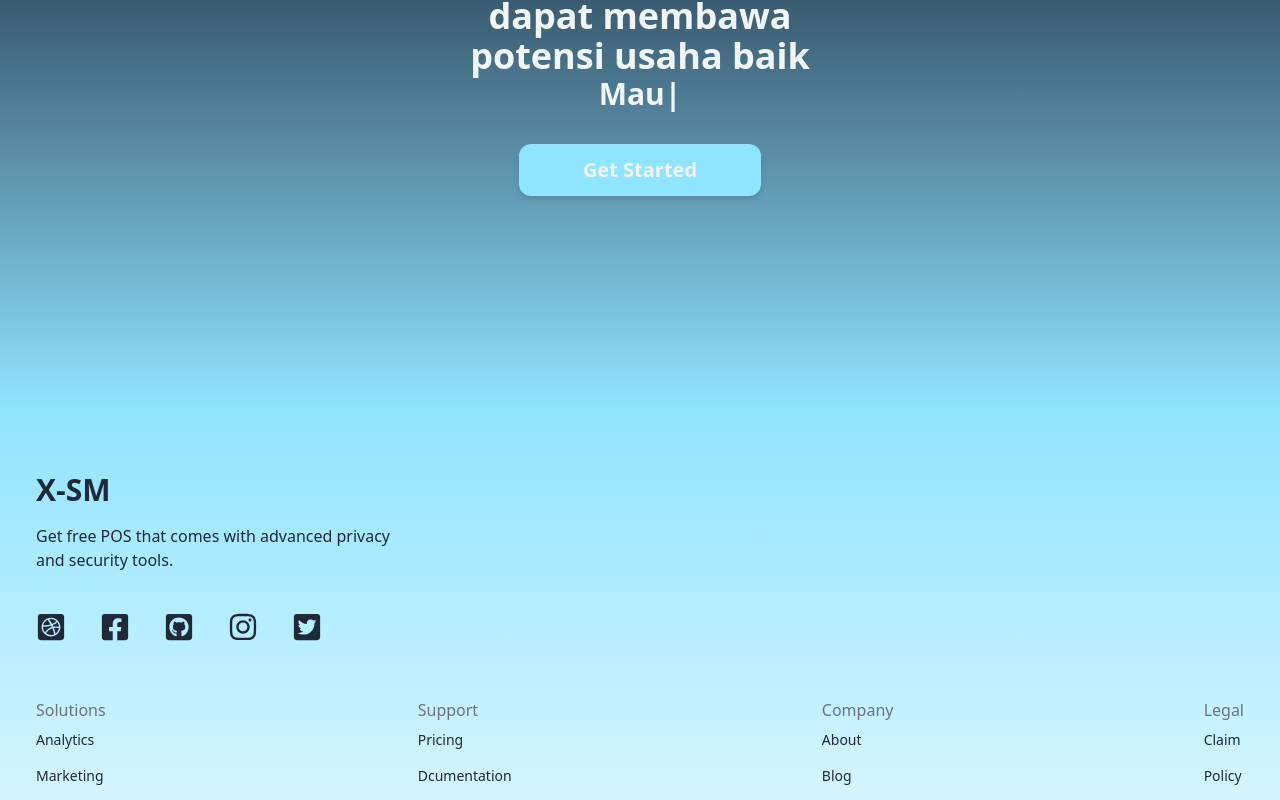
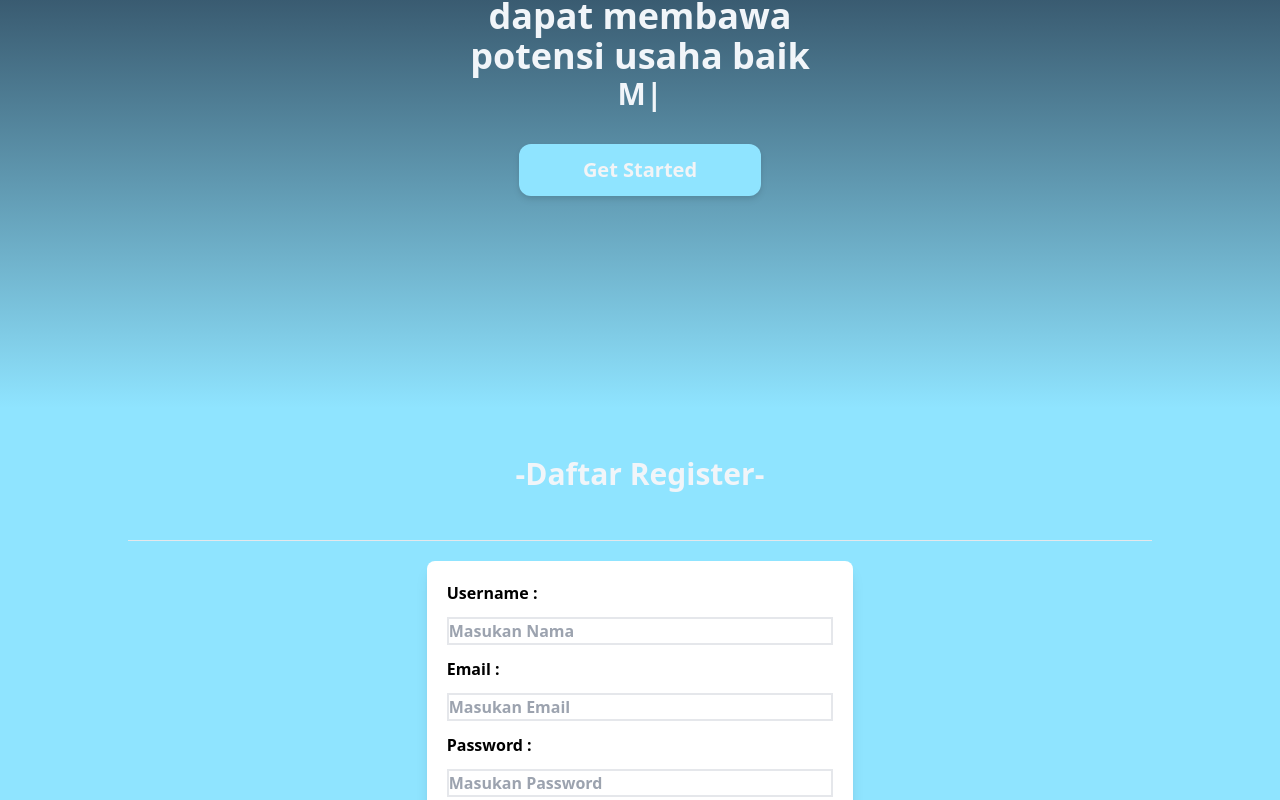
Before and after one commit to herlandi619/samurai-pos-x, a React (Create React App) app: page /BlogPost in a window 1280 px wide. Shown: the part 300-1100 px from the top of the page. Built offline with nearby package versions, Linux system fonts and the light colour scheme; data requests are answered from the project's data file.

Commit message:
fitur API

```diff
--- /dev/null
+++ b/db.json
@@ -0,0 +1,18 @@
+{
+  "posts": [
+    {
+      "id": 1678154535577,
+      "title": "renold herlandi",
+      "password": "herland002",
+      "userId": 1,
+      "email": "herlandi619@gmail.com"
+    },
+    {
+      "id": 1678154558511,
+      "title": "vava alamsyah2",
+      "password": "vava002",
+      "userId": 1,
+      "email": "vavalamsyah@gmail.com"
+    }
+  ]
+}
--- a/package.json
+++ b/package.json
@@ -8,6 +8,7 @@
     "@testing-library/react": "^13.4.0",
     "@testing-library/user-event": "^13.5.0",
     "aos": "^2.3.4",
+    "axios": "^1.3.4",
     "react": "^18.2.0",
     "react-dom": "^18.2.0",
     "react-icons": "^4.7.1",
--- a/src/App.jsx
+++ b/src/App.jsx
@@ -1,4 +1,4 @@
-import { BrowserRouter as Router, Routes, Route } from 'react-router-dom'
+import { BrowserRouter as Router, Routes, Route, Link } from 'react-router-dom'
 
 import Typed from 'react-typed';
 
@@ -7,7 +7,7 @@ import Hero from "./Components/Hero"
 import About from "./Components/About"
 import Blogs from './Components/Blogs'
 import Contacts from './Components/Contacts'
-
+import BlogPost from './Components/BlogPost';
 
 import Footer from './Components/Footer'
 import bg from './img/moka.jpg'
@@ -16,6 +16,7 @@ import bg from './img/moka.jpg'
 import AOS from 'aos';
 import 'aos/dist/aos.css';
 import React, { useEffect } from 'react'
+
 
 const App = () => {
 
@@ -51,13 +52,15 @@ const App = () => {
 
 
           <span className='flex justify-center p-5'>
-          <button data-aos="fade-up" className='mx-auto py-3 px-16 bg-[#8FE4FF] text-gray-100 font-bold text-xl rounded-xl drop-shadow-md mt-3 hover:scale-105 duration-300 '>Get Started</button>
+
+          <Link data-aos="fade-up" to='blogpost' className='mx-auto py-3 px-16 bg-[#8FE4FF] text-gray-100 font-bold text-xl rounded-xl drop-shadow-md mt-3 hover:scale-105 duration-300 '>Get Started</Link>
+
+          {/* <Link className="p-5 pt-7 text-xl font-[Golos] hover:text-slate-300 duration-500" to='blogpost'>Get Strated</Link> */}
+
           </span>
           <div className='py-12'></div>
         </div>
         </div>
-
-
 
         <Routes>
             <Route path='/' exact element={<Hero />} />
@@ -65,6 +68,7 @@ const App = () => {
             <Route path='/about' element={<About />} />
             <Route path='/blogs' element={<Blogs />} />
             <Route path='/contacts' element={<Contacts />} />
+            <Route path='/BlogPost' element={<BlogPost />} />
         </Routes>
 
         <Footer />
--- a/src/Components/About.jsx
+++ b/src/Components/About.jsx
@@ -41,7 +41,7 @@ Kami juga paham bahwa sebuah ekosistem solusi usaha harus diciptakan sehingga Mo
 
     <div className='p-16 mx-auto lg:w-1/2'>
 
-      <img data-aos="fade-left" src={topeng} alt="about" width={270} className='mx-auto' />
+      <img data-aos="fade-left" src={topeng} alt="about" width={270} className='mx-auto hover:csa' />
 
       <p data-aos="fade-left" className="py-5 text-base text-slate-700 md:text-xl">Itulah kenapa kami mendesain sebuah aplikasi kasir yang bisa diunduh dari handphone dengan dasbor untuk memantau laporan penjualan harian secara real-time.</p>
 
--- /dev/null
+++ b/src/Components/BlogPost.jsx
@@ -0,0 +1,170 @@
+import React, { Component, Fragment } from 'react';
+import Post from './Post';
+import axios from 'axios';
+
+class BlogPost extends Component {
+
+    state = {
+        post: [],
+        formBlogPost: {
+            id: 1,
+            title: '',
+            password: '',
+            email: '',
+            userId: 1
+        },
+        isUpdate: false
+    }
+
+    getPostAPI = () => {
+        axios.get('http://localhost:3004/posts?_sort=id&_order=desc').then((res) =>{
+            this.setState({
+                post: res.data
+            })
+        })
+    }
+
+    postDataToAPI = () => {
+        axios.post('http://localhost:3004/posts', this.state.formBlogPost).then((res) =>{
+            console.log(res);
+            this.getPostAPI();
+            this.setState({
+                formBlogPost: {
+                    id: 1,
+                    title: '',
+                    password: '',
+                    email: '',
+                    userId: 1
+                },
+            })
+        }, (err) => {
+            console.log('error: ', err);
+        })
+    }
+
+    putDataToAPI = () => {
+        axios.put(`http://localhost:3004/posts/${this.state.formBlogPost.id}`, this.state.formBlogPost).then(res => {
+          console.log(res);
+          this.getPostAPI();
+          this.setState({
+            isUpdate: false,
+            formBlogPost: {
+                id: 1,
+                title: '',
+                password: '',
+                email: '',
+                userId: 1
+            },
+          })
+      })
+  }
+
+
+    handleRemove = (data) => {
+
+            axios.delete(`http://localhost:3004/posts/${data}`)
+            .then((res) =>{
+               this.getPostAPI()
+            })
+    }
+
+    handleUpdate = (data) => {
+        console.log(data)
+        this.setState({
+            formBlogPost: data,
+            isUpdate: true
+        })
+    }
+
+
+    handleFormChange = (event) => {
+
+        let formBlogPostNew = {...this.state.formBlogPost};
+        let timestamp = new Date().getTime();
+
+        if(!this.state.isUpdate){
+            formBlogPostNew['id'] = timestamp;
+        }
+
+        formBlogPostNew[event.target.name] = event.target.value;
+
+        this.setState({
+            formBlogPost: formBlogPostNew
+        })
+    }
+
+    handleSubmit = () => {
+        if(this.state.isUpdate){
+         this.putDataToAPI()
+        } else {
+         this.postDataToAPI();
+        }
+     }
+
+
+    handleDetail = (id) => {
+        this.props.history.push(`/detail-post/${id}`);
+    }
+
+    componentDidMount(){
+    //     fetch('https://jsonplaceholder.typicode.com/posts')
+    //   .then(response => response.json())
+    //   .then(json => {
+    //     this.setState({
+    //         post: json
+    //     })
+    //   })
+        // axios.get(' http://localhost:3004/posts').then((result) =>{
+        //         this.setState({
+        //             post: result.data
+        //         })
+        //     })
+
+        this.getPostAPI();
+
+    }
+
+    render() {
+        return (
+            <div className='bg-[#8FE4FF]'>
+               <div>
+                    <div className='w-[80%] mx-auto'>
+                    <p className='font-semibold text-3xl text-slate-100 text-center p-12 mx-auto'>-Daftar Register-</p>
+                    <hr className='mx-auto'/>
+                    </div>
+                </div>
+
+
+                <div className='grid w-2/3 md:w-1/3 xl:w-1/3 mx-auto  p-5 rounded-lg shadow-lg bg-white my-5 font-semibold'>
+                    <label htmlFor="title" className=''>Username :</label>
+                    <input type="text" name='title' value={this.state.formBlogPost.title} placeholder='Masukan Nama' className='border-2 my-3 ' onChange={this.handleFormChange} />
+
+                    <label htmlFor="title" className=''>Email :</label>
+                    <input type="text" name='email' value={this.state.formBlogPost.email} placeholder='Masukan Email' className='border-2 my-3 ' onChange={this.handleFormChange} />
+
+                    <label htmlFor="title" className=''>Password :</label>
+                    <input type="text" name='password' value={this.state.formBlogPost.password} placeholder='Masukan Password' className='border-2 my-3 ' onChange={this.handleFormChange} />
+
+                    <button className='btn-submit  bg-red-500 rounded-lg text-white hover:scale-105 mx-auto w-[120px] h-[40px] duration-100' onClick={this.handleSubmit} >Submit</button>
+                </div>
+
+                <div>
+                    <div className='w-[80%] mx-auto'>
+                    <p className='font-semibold text-3xl text-slate-100 text-center p-12 mx-auto'>-List Register-</p>
+                    <hr className='mx-auto'/>
+                    </div>
+                </div>
+
+              {
+                this.state.post.map(post => {
+                    return <Post key={post.id} data={post} remove={this.handleRemove} update={this.handleUpdate} />
+                })
+              }
+
+            </div>
+
+        );
+    }
+}
+
+export default BlogPost;
--- a/src/Components/Hero.jsx
+++ b/src/Components/Hero.jsx
@@ -5,6 +5,7 @@ import hero from '../img/hero.png'
 //aos
 import AOS from 'aos';
 import 'aos/dist/aos.css';
+import { Link } from 'react-router-dom';
 
 const Hero = () => {
 
@@ -27,7 +28,7 @@ const Hero = () => {
             <h3 className='text-slate-700  text-center my-5 md:text-md lg:text-xl'>Kami Membantu Bisnis Anda Mempercepat Proses Penjualan Dengan Aplikasi Kasir MOKA</h3>
 
             <span className='flex justify-center'>
-            <button className='py-3 px-3 bg-gray-100 text-slate-800 font-[Golos Text] rounded-xl shadow-xl items-center my-2 hover:scale-105 duration-300 '>COBA GRATIS SEKARANG</button>
+            <Link  className='py-3 px-3 bg-gray-100 text-slate-800 font-[Golos Text] rounded-xl shadow-xl items-center my-2 hover:scale-105 duration-300 ' to='/blogpost'>COBA GRATIS SEKARANG</Link>
             </span>
 
                 <div className='flex justify-center'>
--- a/src/Components/Navbar.jsx
+++ b/src/Components/Navbar.jsx
@@ -18,13 +18,14 @@ const Navbar = () => {
     return (
         <div className="bg-slate-900">
             <div className="text-[#8FE4FF] flex justify-between items-center h-24 max-w-[1240px] mx-auto p-10 ">
-                <Link className="w-full text-3xl font-[Golos] text-[#8FE4FF]" to='/'>X-SM</Link>
+                <Link className="block text-3xl font-[Golos] text-[#8FE4FF]" to='/'>X-SM</Link>
                 <ul className="hidden md:flex">
 
                     <Link className="p-5 pt-7 text-xl font-[Golos Text] hover:text-slate-300 duration-500" to='hero'>Home</Link>
                     <Link className="p-5 pt-7 text-xl font-[Golos] hover:text-slate-300 duration-500" to='about'>About</Link>
                     <Link className="p-5 pt-7 text-xl font-[Golos] hover:text-slate-300 duration-500" to='blogs'>Hardware</Link>
                     <Link className="p-5 pt-7 text-xl font-[Golos] hover:text-slate-300 duration-500" to='contacts'>Contacts</Link>
+                    {/* <Link className="p-5 pt-7 text-xl font-[Golos] hover:text-slate-300 duration-500" to='blogpost'>BlogPost</Link> */}
 
                 </ul>
 
@@ -43,6 +44,8 @@ const Navbar = () => {
                     <li className="p-2 border-b border-gray-600 hover:text-white duration-500"><Link to='blogs'>Hardware</Link></li>
 
                     <li className="p-2 border-b border-gray-600 hover:text-white duration-500"><Link to='contacts'>Contact</Link></li>
+
+                    {/* <li className="p-2 border-b border-gray-600 hover:text-white duration-500"><Link to='blogpost'>BlogPost</Link></li>  */}
                 </ul>
             </div>
             </div>
--- /dev/null
+++ b/src/Components/Post.jsx
@@ -0,0 +1,41 @@
+import React,  { useEffect } from 'react'
+
+//aos
+import AOS from 'aos';
+import 'aos/dist/aos.css';
+
+const Post = (props) => {
+
+    useEffect(()=>{
+        AOS.init({
+          once: true,
+          duration: 1000,
+        })
+      }, [])
+
+  return (
+    <div className='bg-[#8FE4FF] flex pt-5'>
+
+        <div data-aos="fade-right" className='post w-1/2 mx-auto p-7  mb-5 bg-white rounded-xl shadow-lg md:w-1/3  '>
+            <div className='img-thumb'>
+                <img src="http://placeimg.com/200/150/tech" className='w-full' alt="dummy" />
+            </div>
+            <div className='content'>
+                <p className='title text-xl font-bold mb-3'>{props.data.title}</p>
+                <p className='desc'>{props.data.email}</p>
+                <button className='py-3 px-3 mt-3 bg-red-500 text-white rounded-lg shadow-lg hover:opacity-80 duration-300' onClick={() => props.remove(props.data.id)}>Remove</button>
+                <button className='update py-3 px-3 mt-3 mx-3 bg-green-500 text-white rounded-lg shadow-lg hover:opacity-80 duration-300' onClick={() => props.update(props.data)}>Update</button>
+            </div>
+
+
+        </div>
+
+        <div>
+
+        </div>
+
+    </div>
+  )
+}
+
+export default Post
```
Also changed, not shown: 1 other file (tests, documents, lock files or other folders).
